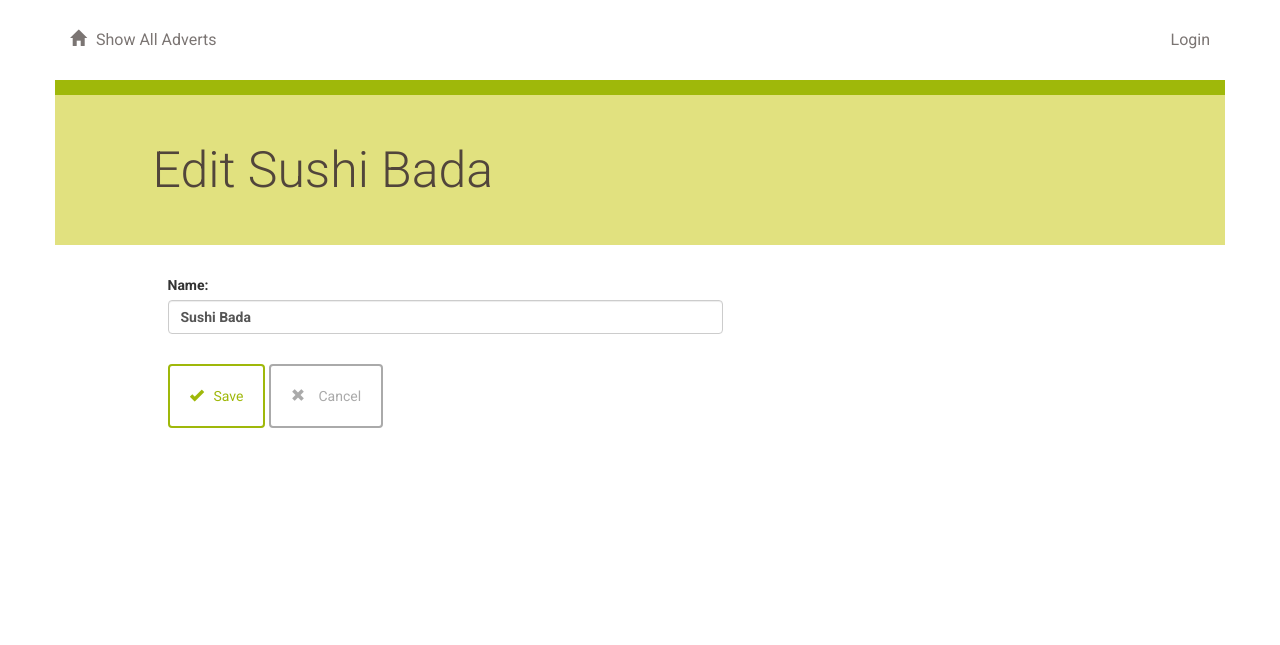
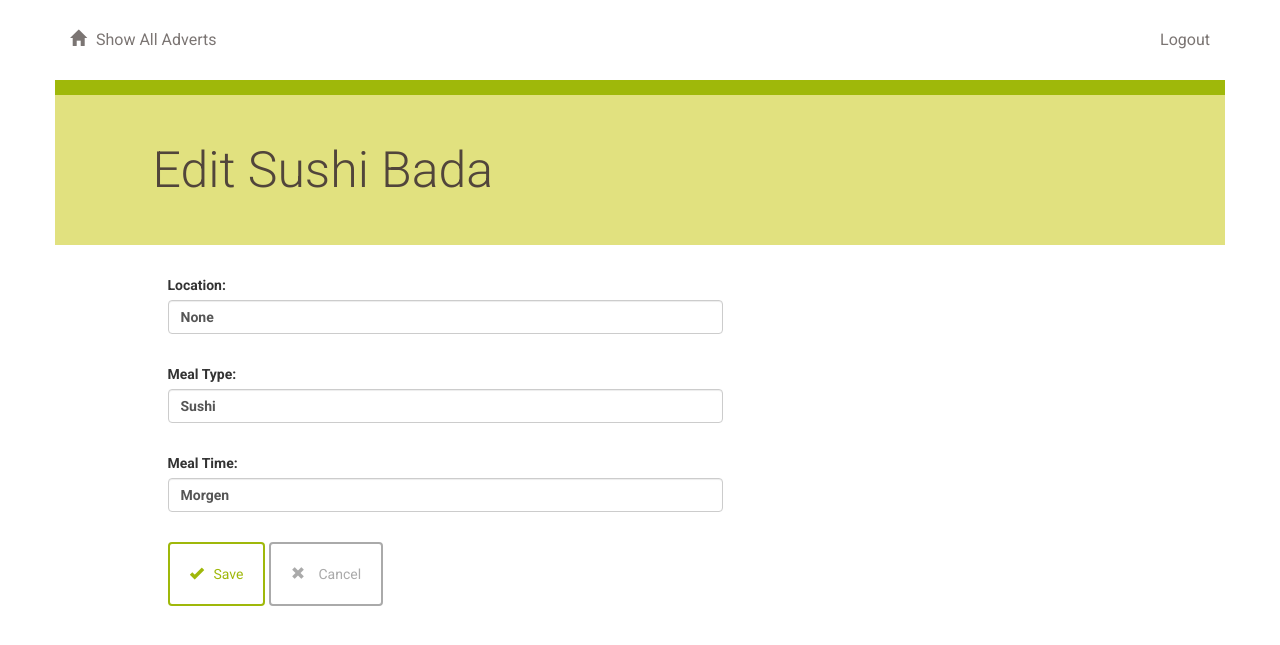
Before and after one commit to Charistoph/item_catalog, a Flask app: page /advert/10/edit/ in a window 1280 px wide. Shown: the top 645 px of the page. Run offline with Flask 2, Linux system fonts and the light colour scheme; a user stored in the database is signed in; some libraries are stand-ins or nearby versions.

Commit message:
EditAdvert fixed

```diff
--- a/project.py
+++ b/project.py
@@ -238,15 +238,28 @@
 def editAdvert(advert_id):
     editedAdvert = session.query(
         Advert).filter_by(id=advert_id).one()
+    deleteAdvert = session.query(
+        Advert).filter_by(id=advert_id).one()
     if 'username' not in login_session:
         return redirect('/login')
     if editedAdvert.user_id != login_session['user_id']:
         return "<script>function myFunction() {alert('You are not authorized to edit this advert. Please create your own advert in order to edit.');}</script><body onload='myFunction()''>"
     if request.method == 'POST':
-        if request.form['name']:
-            editedAdvert.name = request.form['name']
-            flash('Advert Successfully Edited %s' % editedAdvert.name)
-            return redirect(url_for('showAdverts'))
+        if request.form['location']:
+            editedAdvert.location = request.form['location']
+        if request.form['meal_type']:
+            editedAdvert.meal_type = request.form['meal_type']
+        if request.form['meal_time']:
+            editedAdvert.meal_time = request.form['meal_time']
+        advert_info = findARestaurant(editedAdvert.meal_type, editedAdvert.location)
+        if advert_info != "No Restaurants Found":
+            editedAdvert = Advert(address = unicode(advert_info['address']), name = unicode(advert_info['name']), meal_type = editedAdvert.meal_type, meal_time = editedAdvert.meal_time, user_id = login_session['user_id'], creator = login_session['username'])
+        session.add(editedAdvert)
+        session.commit()
+        session.delete(deleteAdvert)
+        session.commit()
+        flash('Advert Successfully Edited')
+        return redirect(url_for('showAdverts'))
     else:
         return render_template('editAdvert.html', advert=editedAdvert)
 
@@ -268,85 +281,9 @@
     else:
         return render_template('deleteAdvert.html', advert=advertToDelete)
 
-## Show a restaurant menu
-#
-#
-#@app.route('/restaurant/<int:advert_id>/')
-#@app.route('/restaurant/<int:advert_id>/menu/')
-#def showMenu(advert_id):
-#    restaurant = session.query(Restaurant).filter_by(id=advert_id).one()
-#    creator = getUserInfo(restaurant.user_id)
-#    items = session.query(MenuItem).filter_by(
-#        advert_id=advert_id).all()
-#    if 'username' not in login_session or creator.id != login_session['user_id']:
-#        return render_template('publicmenu.html', items=items, restaurant=restaurant, creator=creator)
-#    else:
-#        return render_template('menu.html', items=items, restaurant=restaurant, creator=creator)
-#
-#
-## Create a new menu item
-#@app.route('/restaurant/<int:restaurant_id>/menu/new/', methods=['GET', 'POST'])
-#def newMenuItem(restaurant_id):
-#    if 'username' not in login_session:
-#        return redirect('/login')
-#    restaurant = session.query(Restaurant).filter_by(id=restaurant_id).one()
-#    if login_session['user_id'] != restaurant.user_id:
-#        return "<script>function myFunction() {alert('You are not authorized to add menu items to this restaurant. Please create your own restaurant in order to add items.');}</script><body onload='myFunction()''>"
-#    if request.method == 'POST':
-#        newItem = MenuItem(name=request.form['name'], description=request.form['description'], price=request.form[
-#                           'price'], course=request.form['course'], restaurant_id=restaurant_id, user_id=restaurant.user_id)
-#        session.add(newItem)
-#        session.commit()
-#        flash('New Menu %s Item Successfully Created' % (newItem.name))
-#        return redirect(url_for('showMenu', restaurant_id=restaurant_id))
-#    else:
-#        return render_template('newmenuitem.html', restaurant_id=restaurant_id)
-#
-## Edit a menu item
-#
-#
-#@app.route('/restaurant/<int:restaurant_id>/menu/<int:menu_id>/edit', methods=['GET', 'POST'])
-#def editMenuItem(restaurant_id, menu_id):
-#    if 'username' not in login_session:
-#        return redirect('/login')
-#    editedItem = session.query(MenuItem).filter_by(id=menu_id).one()
-#    restaurant = session.query(Restaurant).filter_by(id=restaurant_id).one()
-#    if login_session['user_id'] != restaurant.user_id:
-#        return "<script>function myFunction() {alert('You are not authorized to edit menu items to this restaurant. Please create your own restaurant in order to edit items.');}</script><body onload='myFunction()''>"
-#    if request.method == 'POST':
-#        if request.form['name']:
-#            editedItem.name = request.form['name']
-#        if request.form['description']:
-#            editedItem.description = request.form['description']
-#        if request.form['price']:
-#            editedItem.price = request.form['price']
-#        if request.form['course']:
-#            editedItem.course = request.form['course']
-#        session.add(editedItem)
-#        session.commit()
-#        flash('Menu Item Successfully Edited')
-#        return redirect(url_for('showMenu', restaurant_id=restaurant_id))
-#    else:
-#        return render_template('editmenuitem.html', restaurant_id=restaurant_id, menu_id=menu_id, item=editedItem)
-#
-#
-## Delete a menu item
-#@app.route('/restaurant/<int:restaurant_id>/menu/<int:menu_id>/delete', methods=['GET', 'POST'])
-#def deleteMenuItem(restaurant_id, menu_id):
-#    if 'username' not in login_session:
-#        return redirect('/login')
-#    restaurant = session.query(Restaurant).filter_by(id=restaurant_id).one()
-#    itemToDelete = session.query(MenuItem).filter_by(id=menu_id).one()
-#    if login_session['user_id'] != restaurant.user_id:
-#        return "<script>function myFunction() {alert('You are not authorized to delete menu items to this restaurant. Please create your own restaurant in order to delete items.');}</script><body onload='myFunction()''>"
-#    if request.method == 'POST':
-#        session.delete(itemToDelete)
-#        session.commit()
-#        flash('Menu Item Successfully Deleted')
-#        return redirect(url_for('showMenu', restaurant_id=restaurant_id))
-#    else:
-#        return render_template('deleteMenuItem.html', item=itemToDelete)
 
+#-------------------------------------------------------------------------------
+# Main
 
 if __name__ == '__main__':
     app.secret_key = 'super_secret_key'
--- a/templates/adverts.html
+++ b/templates/adverts.html
@@ -41,10 +41,10 @@
 		</div>
 		<div class="col-md-1"></div>
 	</div>
-	<p><h3>Logged in as {{user_name_session}}. ID: {{user_id_session}}</h3></p>
+	<p><h3>You are logged in as {{user_name_session}}. ID: {{user_id_session}}</h3></p>
 	<br>
 	{% for advert in adverts %}
-		<p>Propoal {{advert.id}}: {{advert.name}}</p>
+		<p>Proposal {{advert.id}}: {{advert.name}}</p>
 		<p>{{advert.meal_type}}</p>
 		<p>{{advert.address}}</p>
 		<p>{{advert.meal_time}}</p>
--- a/templates/editAdvert.html
+++ b/templates/editAdvert.html
@@ -13,8 +13,14 @@
 		<div class="col-md-6 col-md-offset-1 padding-top">
 			<form action="{{ url_for('editAdvert',advert_id = advert.id)}}" method = "post">
 				<div class="form-group">
-					<label for="name">Name:</label>
-					<input type ="text" class="form-control" name="name" value="{{advert.name }}">
+					<label for="name">Location:</label>
+					<input type ="text" class="form-control" name="location" value="{{advert.location }}">
+					<div class="padding-bottom"></div>
+					<label for="name">Meal Type:</label>
+					<input type ="text" class="form-control" name="meal_type" value="{{advert.meal_type }}">
+					<div class="padding-bottom"></div>
+					<label for="name">Meal Time:</label>
+					<input type ="text" class="form-control" name="meal_time" value="{{advert.meal_time }}">
 					<div class="padding-bottom"></div>
 					<button type="submit" class="btn btn-default" id="submit" type="submit">
 					<span class="glyphicon glyphicon-ok" aria-hidden="true"></span>Save</button>
--- a/templates/header.html
+++ b/templates/header.html
@@ -5,7 +5,7 @@
 		</a>
 	</div>
 	<div class="col-md-6 text-right">
-					<a href="{{url_for('showLogin')}}" > Login </a>
+					<a href="{{url_for('gdisconnect')}}" > Logout </a>
 
 	</div>
 </div>
--- a/templates/publicadverts.html
+++ b/templates/publicadverts.html
@@ -39,7 +39,7 @@
 		</div>
 		<div class="col-md-1"></div>
 	</div>
-	<p><h3>Logged in as {{user_name_session}}. ID: {{user_id_session}}</h3></p>
+	<p><h3>You are not logged in.</h3></h3></p>
 	<br>
 	{% for advert in adverts %}
 		<p>Propoal {{advert.id}}: {{advert.name}}</p>
```
Also changed, not shown: advert.db.
